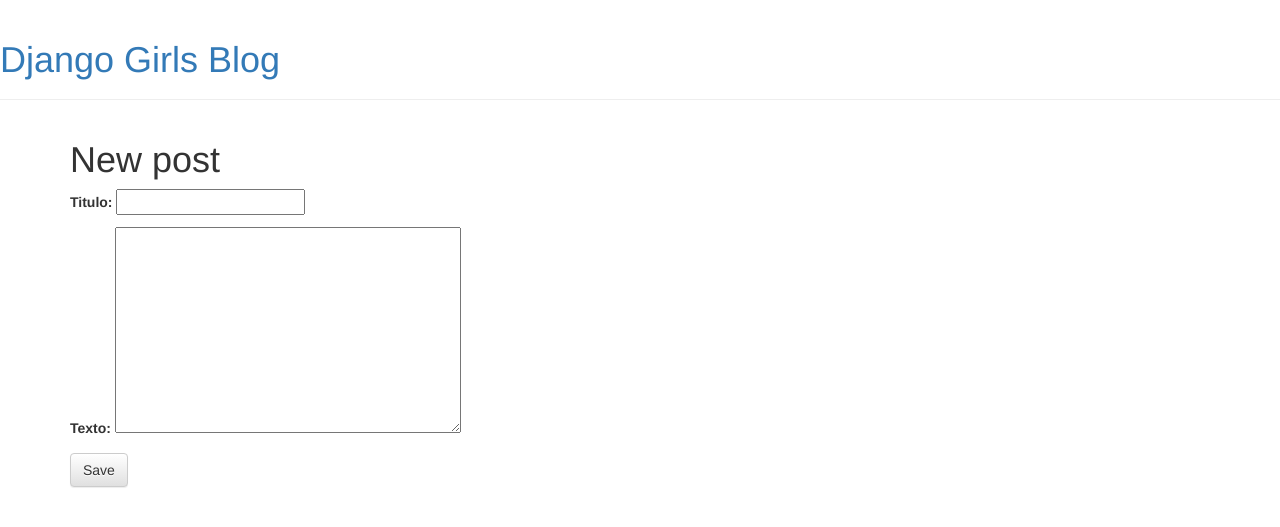
After one commit to Keviin97/mi-primer-blog, a Django app: page /post/new in a window 1280 px wide. The commit adds this page. Shown: the top 527 px of the page. Run offline with Django 3.2, Linux system fonts and the light colour scheme; some libraries are stand-ins or nearby versions.

Commit message:
Se añadieron vistas de crear y actualizar post

```diff
--- /dev/null
+++ b/blog/forms.py
@@ -0,0 +1,9 @@
+from django import forms
+
+from .models import Publicar
+
+class PostForm(forms.ModelForm):
+
+    class Meta:
+        model = Publicar
+        fields = ('titulo', 'texto',)
--- a/blog/templates/blog/base.html
+++ b/blog/templates/blog/base.html
@@ -9,6 +9,9 @@
     </head>
     <body>
         <div class="page-header">
+                {% if user.is_authenticated %}
+                    <a href="{% url 'post_new' %}" class="top-menu"><span class="glyphicon glyphicon-plus"></span></a>
+                {% endif %}
             <h1><a href="/">Django Girls Blog</a></h1>
         </div>
         <div class="content container">
--- a/blog/templates/blog/post_detail.html
+++ b/blog/templates/blog/post_detail.html
@@ -7,6 +7,9 @@
                 {{ post.fecha_publicacion }}
             </div>
         {% endif %}
+        {% if user.is_authenticated %}
+            <a class="btn btn-default" href="{% url 'post_edit' pk=post.pk %}"><span class="glyphicon glyphicon-pencil"></span></a>
+        {% endif %}
         <h1>{{ post.titulo }}</h1>
         <p>{{ post.texto|linebreaksbr }}</p>
     </div>
--- /dev/null
+++ b/blog/templates/blog/post_edit.html
@@ -0,0 +1,9 @@
+{% extends 'blog/base.html' %}
+
+{% block content %}
+    <h1>New post</h1>
+    <form method="POST" class="post-form">{% csrf_token %}
+        {{ form.as_p }}
+        <button type="submit" class="save btn btn-default">Save</button>
+    </form>
+{% endblock %}
--- a/blog/urls.py
+++ b/blog/urls.py
@@ -5,4 +5,6 @@
 urlpatterns = [
     url(r'^$', views.listar),
     path('post/<int:pk>/', views.post_detail, name='post_detail'),
+    path('post/new', views.post_new, name='post_new'),
+    path('post/<int:pk>/edit/', views.post_edit, name='post_edit'),
 ]
--- a/blog/views.py
+++ b/blog/views.py
@@ -2,6 +2,8 @@
 from django.utils import timezone
 from .models import Publicar
 from django.shortcuts import render, get_object_or_404
+from .forms import PostForm
+from django.shortcuts import redirect
 
 
 def listar(request):
@@ -11,3 +13,30 @@
 def post_detail(request, pk):
     post = get_object_or_404(Publicar, pk=pk)
     return render(request, 'blog/post_detail.html', {'post': post})
+
+def post_new(request):
+    if request.method == "POST":
+        form = PostForm(request.POST)
+        if form.is_valid():
+            post = form.save(commit=False)
+            post.autor = request.user
+            post.fecha_publicacion = timezone.now()
+            post.save()
+            return redirect('post_detail', pk=post.pk)
+    else:
+        form = PostForm()
+    return render(request, 'blog/post_edit.html', {'form': form})
+
+def post_edit(request, pk):
+    post = get_object_or_404(Publicar, pk=pk)
+    if request.method == "POST":
+        form = PostForm(request.POST, instance=post)
+        if form.is_valid():
+            post = form.save(commit=False)
+            post.autor = request.user
+            post.fecha_publicacion = timezone.now()
+            post.save()
+            return redirect('post_detail', pk=post.pk)
+    else:
+        form = PostForm(instance=post)
+    return render(request, 'blog/post_edit.html', {'form': form})
```
